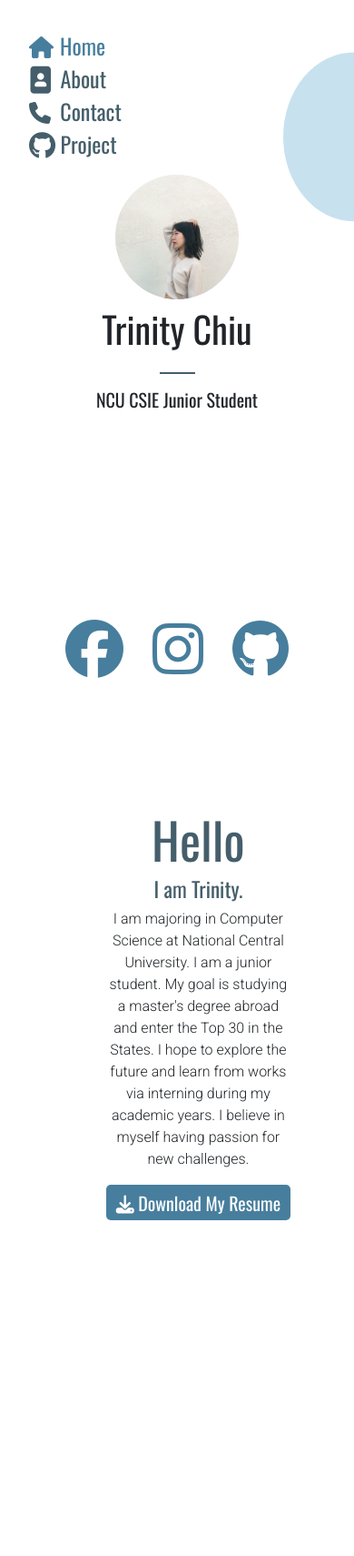
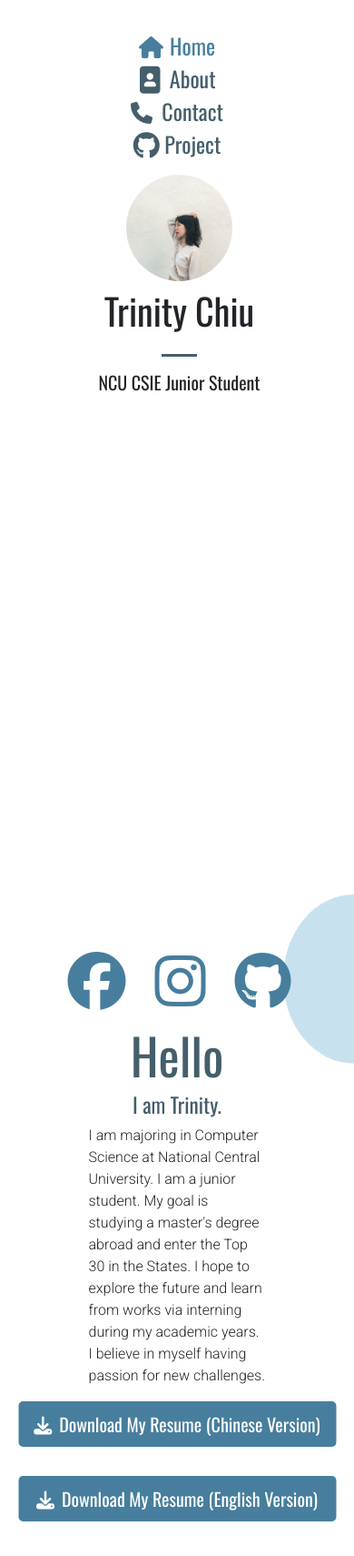
Before and after one commit to hill0106/Trinity-s-Portfolio, a plain HTML site: page index.html in a window 390 px wide. Shown: the top 1710 px of the page at 91% size. Before the commit the page ends 1373 px from the top, so only its background shows below. Drawn offline with nearby package versions, Linux system fonts and the light colour scheme.

Commit message:
new update

```diff
--- a/Contact.html
+++ b/Contact.html
@@ -83,4 +83,5 @@
         </div>
     </main>
 </body>
+<script type="text/javascript" src="./app.js"></script>
 </html>
--- a/app.js
+++ b/app.js
@@ -1,14 +1,8 @@
-// const text = document.querySelectorAll(".thePaths");
-// var num = text.getTotalLength();
-// console.log(num);
-
-
-// const lastWord = document.querySelector("#first");
-// //console.log(lastWord);
-// const animation = document.querySelector("div.animation");
-// lastWord.addEventListener('animationed' , () => {
-//     animation.style="transition: all 1 ease; opacity:0; pointer-events: none;";
-// });
-let c = document.querySelector("body");
-console.log(c.childNodes);
-console.log(c.children);
+let header = document.querySelector("header");
+window.addEventListener("scroll", e => {
+    if(window.pageYOffset!=0){
+        header.style = "box-shadow: 0 8px 6px -6px gray; background-color: white;";
+    }
+    else
+        header.style = "";
+})
--- a/index.html
+++ b/index.html
@@ -58,15 +58,19 @@
                 <a href="https://github.com/hill0106?tab=repositories"><i class="fa-brands fa-github fa-4x"></i></a>
             </div>
         </section>
-        <section class="right">
+        <div class="right">
             <h1>Hello</h1>
             <h3>I am Trinity.</h3>
             <p>I am majoring in Computer Science at National Central University. I am a junior student. My goal is studying a master's degree abroad and enter the Top 30 in the States. I hope to explore the future and learn from works via interning during my academic years. I believe in myself having passion for new challenges.</p>
-            <div class="resume">
-                <a href='https://www.cakeresume.com/s--_zz7TQjN7sfW5VhQJFxhXA--/trinity260935' ><i size="15" class="fa-solid fa-download fa-1x" style="color:white"></i> Download My Resume</a>
+            <div class="download">
+                <div class="resume">
+                    <a href='https://www.cakeresume.com/s--_zz7TQjN7sfW5VhQJFxhXA--/trinity260935' ><i size="15" class="fa-solid fa-download fa-md" style="color:white"></i>Download My Resume (Chinese Version)</a>
+                </div>
+                <div class="resume">
+                    <a href='https://www.cakeresume.com/s--TQMyEr_r4NkV0YKZn5HtZw--/trinity-7c0bbc' ><i size="15" class="fa-solid fa-download fa-md" style="color:white"></i>Download My Resume (English Version)</a>
+                </div>
             </div>
-
-        </section>
+        </div>
     </main>
 </body>
 <script type="text/javascript" src="./app.js"></script>
--- a/style/style.scss
+++ b/style/style.scss
@@ -38,7 +38,17 @@ body {
   width: 15vw;
   background-color: #83b0c9;
 }
-
+header {
+  align-items: center;
+  display: flex;
+  justify-content: center;
+  flex-wrap: wrap;
+  position: sticky;
+  top: 0;
+  //background-color: white;
+  z-index: 5;
+  transition: all 0.25s ease-in;
+  //transform: translateX(100%);
   nav {
     width: 100%;
     ul {
@@ -53,6 +63,7 @@ nav {
         font-size: 1.3rem;
         color: #455e6b;
         margin-right: 2rem;
+      }
     }
   }
 }
@@ -107,11 +118,11 @@ main {
       }
     }
   }
-  section.right {
-    flex: 1 1 220px;
+  .right {
+    width: 30vw;
     justify-content: flex-end;
     align-items: flex-end;
-    transform: translateY(20%);
+    transform: translateY(5%);
     margin-right: 30vw;
     h1 {
       font-size: 55px;
@@ -120,9 +131,10 @@ main {
     h3 {
       color: #455e6b;
     }
+    .download {
       .resume {
         background-color: #477e9d;
-      width: 20vw;
+        width: 28vw;
         height: 4vw;
         border: none;
         border-radius: 5px;
@@ -130,12 +142,16 @@ main {
         display: flex;
         justify-content: center;
         align-items: center;
+        .fa-solid {
+          margin-right: 0.5rem;
+        }
         a {
           font-family: "Oswald", sans-serif;
           color: white;
-        font-size: 25px;
+          font-size: 20px;
           text-decoration: none;
           text-align: center;
+        }
       }
     }
   }
@@ -194,7 +210,7 @@ main {
       object-fit: cover;
       margin-top: 3rem;
       margin-left: 18rem;
-      top: 30px;
+      top: 100px;
       left: 5px;
     }
     .back {
@@ -202,7 +218,7 @@ main {
       height: 530px;
       background-color: #477e9d;
       position: absolute;
-      top: 50px;
+      top: 100px;
       left: 273px;
       z-index: -1;
     }
@@ -318,6 +334,7 @@ main {
     justify-content: center;
     align-items: center;
     flex-direction: column;
+    margin-top: 5vw;
     img {
       object-fit: cover;
       width: 60vw;
@@ -373,6 +390,26 @@ main {
       }
     }
   }
+  .project5 {
+    display: flex;
+    justify-content: center;
+    align-items: center;
+    flex-direction: column;
+    img {
+      object-fit: cover;
+      width: 60vw;
+      transform: translateX(35%);
+    }
+    .text {
+      transform: translateX(20%);
+      p,
+      a {
+        font-family: "Oswald", sans-serif;
+        font-size: larger;
+        margin-top: 1rem;
+      }
+    }
+  }
 }
 
 .active {
@@ -382,7 +419,7 @@ main {
 footer {
 }
 
-@media screen and (max-width: 1100px) {
+@media screen and (max-width: 1200px) {
   .Left {
     // position: absolute;
     // left: 0;
@@ -603,8 +640,8 @@ footer {
       justify-content: center;
       align-items: center;
       img.profilePic {
-        width: 35vw;
-        height: 35vw;
+        width: 30vw;
+        height: 30vw;
         border-radius: 50%;
         object-fit: cover;
         position: static;
@@ -626,12 +663,10 @@ footer {
         display: flex;
         justify-content: center;
         align-items: center;
-        top: 5vh;
         margin-right: 15vw;
-        // margin-bottom: 8rem;
-        position: absolute;
-        z-index: 10;
-        // transform: translate(-10%);
+        // margin-top: 70vw;
+        position: relative;
+        //transform: translateY(-500%);
         a {
           // margin-right: 1rem;
           i::before {
@@ -640,38 +675,36 @@ footer {
         }
       }
     }
-    section.right {
+    .right {
       display: flex;
       flex-direction: column;
-      justify-content: flex-start;
+      justify-content: center;
       align-items: center;
-      margin-left: 30vw;
-      text-align: center;
-      position: absolute;
-      top: 90vh;
-      h1 {
-        font-size: 55px;
-        color: #455e6b;
-      }
-      h3 {
-        color: #455e6b;
-      }
-      div.resume {
+      width: 50%;
+      position: relative;
+      //transform: translateY(-700%);
+      transform: translateX(50%);
+      .download {
+        .resume {
           background-color: #477e9d;
-        width: 52vw;
-        height: 10vw;
+          width: 350px;
+          height: 50px;
           border: none;
           border-radius: 5px;
           margin-bottom: 2rem;
           display: flex;
           justify-content: center;
           align-items: center;
+          .fa-solid {
+            margin-right: 0.5rem;
+          }
           a {
             font-family: "Oswald", sans-serif;
             color: white;
             font-size: 20px;
             text-decoration: none;
             text-align: center;
+          }
         }
       }
     }
```
Also changed, not shown: Project.html (+9 -1 lines), Resume.html (+1 -0 lines), style/style.css, 2 other files. Lines whose indentation alone changed are shown as unchanged.
